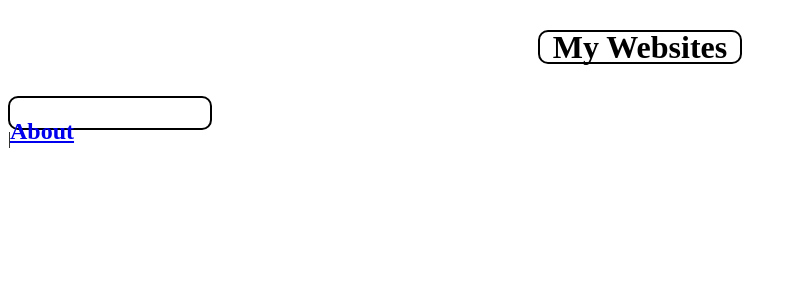
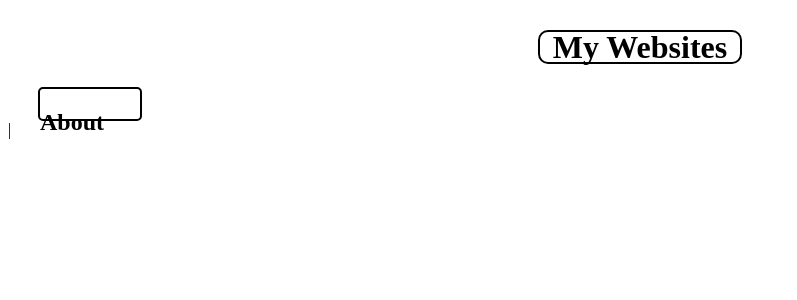
Before and after one commit to mathmaniac88/mathmaniac88.github.io, a Jekyll site: the page about.html, which Jekyll copies as it is, in a window 1280 px wide. Shown: the top 300 px of the page, without its empty margins (0-797 px from the left). Built offline with Jekyll 4.4.1, drawn with Linux system fonts in a browser that asks for light colours.

Commit message:
Update about.html

```diff
--- a/about.html
+++ b/about.html
@@ -23,6 +23,17 @@ div{
 .title{
   margin-top:-35px;
 }
+.nav-about{
+   margin-top:20px;
+   margin-left:30px;
+   width:100px;
+   height:30px;
+   border-radius:5px
+ }
+ a {
+   text-decoration:none;
+   color:black
+ }
 </style>
 </body>
 </html>
```
